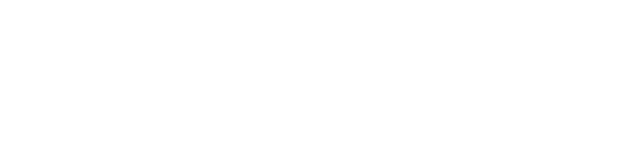
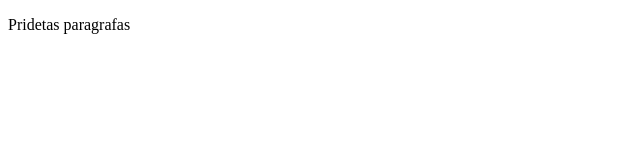
Before and after one commit to Versickij/Git-praktika, a plain HTML site: page index.html in a window 1280 px wide. Shown: the whole page, without its empty margins (0-640 px from the left). Drawn offline with Linux system fonts and the light colour scheme.

Commit message:
Pridetas paragrafas

```diff
--- a/index.html
+++ b/index.html
@@ -7,6 +7,6 @@
     <title>Document</title>
 </head>
 <body>
-
+    <p>Pridetas paragrafas</p>
 </body>
 </html>
```
